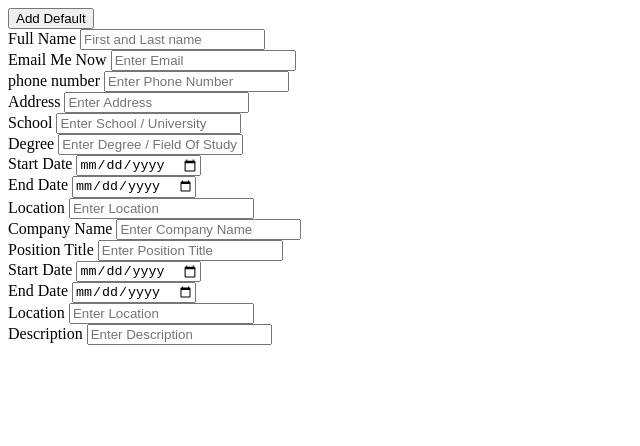
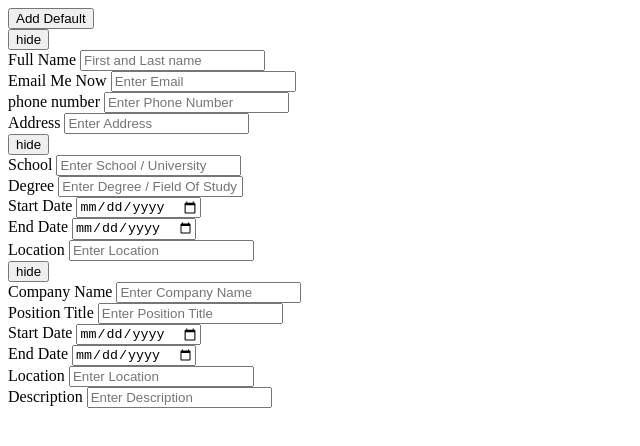
Before and after one commit to Velertra/newCVB, a React app: page / in a window 1280 px wide. Shown: the top 446 px of the page, without its empty margins (0-640 px from the left). Built offline with nearby package versions, Linux system fonts and the light colour scheme; the HTML template or start-up script is replaced by a standard one.

Commit message:
add hide button to inputs

```diff
--- /dev/null
+++ b/src/components/HideBtn.jsx
@@ -0,0 +1,22 @@
+import { useState } from "react";
+
+const HideBtn = ( { hideBtnSwitch } ) => {
+
+    const [hideBtn, setHideBtn] = useState(false)
+
+
+    function hideBtnSwitch(){
+        if(hideBtn == false){
+            setHideBtn(() => true);
+        } else {
+            setHideBtn(() => false)
+        }
+    }
+
+    return (
+        <button onClick={() => hideBtnSwitch()}
+        >hide</button>
+     );
+}
+
+export default HideBtn;
--- /dev/null
+++ b/src/components/InputComponent.jsx
@@ -0,0 +1,22 @@
+const InputComponent = ( {data, defaultValues, handleTextChange, index} ) => {
+
+    return (
+        <div className={`container-${data.name}`} key={index}>
+            <label>{data.label}{" "}
+                <input
+                    type={data.type}
+                    format={data.format}
+                    pattern={data.pattern}
+                    name={`input-${data.name}`}
+                    value={defaultValues[data.name]}
+                    placeholder={data.placeholder}
+                    onChange={(e) => {
+                        handleTextChange(data.name, e.target.value);
+                    }}
+                />
+            </label>
+        </div>
+     );
+}
+
+export default InputComponent;
--- a/src/components/MainComponent.jsx
+++ b/src/components/MainComponent.jsx
@@ -2,16 +2,18 @@ import { useState } from 'react';
 import CreateInput from '../utilities/CreateInputs'
 import { PersonalInfo, EducationInfo, ExperienceInfo } from '../constants/MainData';
 import CreateOutputs from '../utilities/CreateOutputs';
+import HideBtn from './HideBtn';
 
 
 const MainComponent = () => {
     const [text, setText] = useState({});
-
     function handleTextChange(name, value){
         setText((prevText) => ({ ...prevText, [name]: value }));
     }
 
+    //sets default data, also deltes if first input equals 'Josephine Myers'
     function addDefaultData(){
+        if(text == undefined || text.text1 !== 'Josephine Myers'){
            const defaultData = {};
                 [PersonalInfo, EducationInfo, ExperienceInfo].forEach((arr) => {
                     arr.forEach((data) => {
@@ -19,32 +21,39 @@ const MainComponent = () => {
                     })
                 })
             setText(() => defaultData);
+        } else{
+            for(let state in text){
+                setText((prevText) => ({...prevText, [state]: ''}))
+            }
+        }
     }
 
     return (
         <>
         <div className='Input-container'>
-            <button
-            onClick={() => addDefaultData()}
-            >Add Default</button>
+            <button onClick={() => addDefaultData()} >Add Default</button>
+            <div className='personal-info'>
                 <CreateInput
                     info={PersonalInfo}
                     handleTextChange={handleTextChange}
                     defaultValues={text}
                 />
+            </div>
+            <div className='education-info'>
                 <CreateInput
                     info={EducationInfo}
                     handleTextChange={handleTextChange}
                     defaultValues={text}
                 />
+            </div>
+            <div className='experience-info'>
                 <CreateInput
                     info={ExperienceInfo}
                     handleTextChange={handleTextChange}
                     defaultValues={text}
-
                 />
             </div>
-
+        </div>
         <div className='output-containers'>
            <CreateOutputs
                 info={PersonalInfo}
--- a/src/constants/MainData.jsx
+++ b/src/constants/MainData.jsx
@@ -60,7 +60,7 @@ const EducationInfo = [
     {
       name: 'text8',
       label: 'End Date',
-      default: 'present',
+      default: '08/2020',
       type: 'date',
       placeholder: 'Enter End Date'
     },{
@@ -91,14 +91,14 @@ const ExperienceInfo = [
     {
       name: 'text12',
       label: 'Start Date',
-      default: 'London City University',
+      default: '08/2020',
       type: 'date',
       placeholder: 'Enter Start Date'
     },
     {
       name: 'text13',
       label: 'End Date',
-      default: 'London City University',
+      default: '08/2020',
       type: 'date',
       placeholder: 'Enter End Date'
     },
@@ -113,9 +113,9 @@ const ExperienceInfo = [
       name: 'text15',
       label: 'Description',
       default: 'Designed and prototyped user interface patterns for various clients in various industries, ranging from self-service apps within the telecommunications-sector to mobile games for IOS and Android',
-      type: 'text',
-      placeholder: 'Enter Description'
 
+      placeholder: 'Enter Description',
+      type: 'textarea'
     },
   ];
 
--- a/src/utilities/CreateInputs.jsx
+++ b/src/utilities/CreateInputs.jsx
@@ -1,29 +1,33 @@
 //import Firstinput from '../components/FirstInput';
 
 import { useState } from "react";
-
+import InputComponent from "../components/InputComponent";
 
 const CreateInput = ( { info, handleTextChange, defaultValues } ) => {
+    const [hideBtn, setHideBtn] = useState(false);
+
+    function hideBtnSwitch(){
+        if(hideBtn == false){
+            setHideBtn(() => true);
+        } else {
+            setHideBtn(() => false)
+        }
+    }
+
 
     return (
         <>
-        {info.map((data, index) =>
-            <div className={`container-${data.name}`} key={index}>
-                <label>{data.label}{" "}
-                    <input
-                        type={data.type}
-                        format={data.format}
-                        pattern={data.pattern}
-                        name={`input-${data.name}`}
-                        value={defaultValues[data.name]}
-                        placeholder={data.placeholder}
-                        onChange={(e) => {
-                            handleTextChange(data.name, e.target.value);
-                        }}
-                    />
-                </label>
-            </div>
-        )}
+        {hideBtn ? <button onClick={() =>hideBtnSwitch()}>hide</button> : <>
+            <button onClick={() =>hideBtnSwitch()}>hide</button>
+            {info.map((data, index) =>
+                <InputComponent
+                    key={index}
+                    handleTextChange={handleTextChange}
+                    defaultValues={defaultValues}
+                    data={data}
+                />
+            )}
+        </>}
         </>
     );
 }
```
Lines whose indentation alone changed are shown as unchanged.
